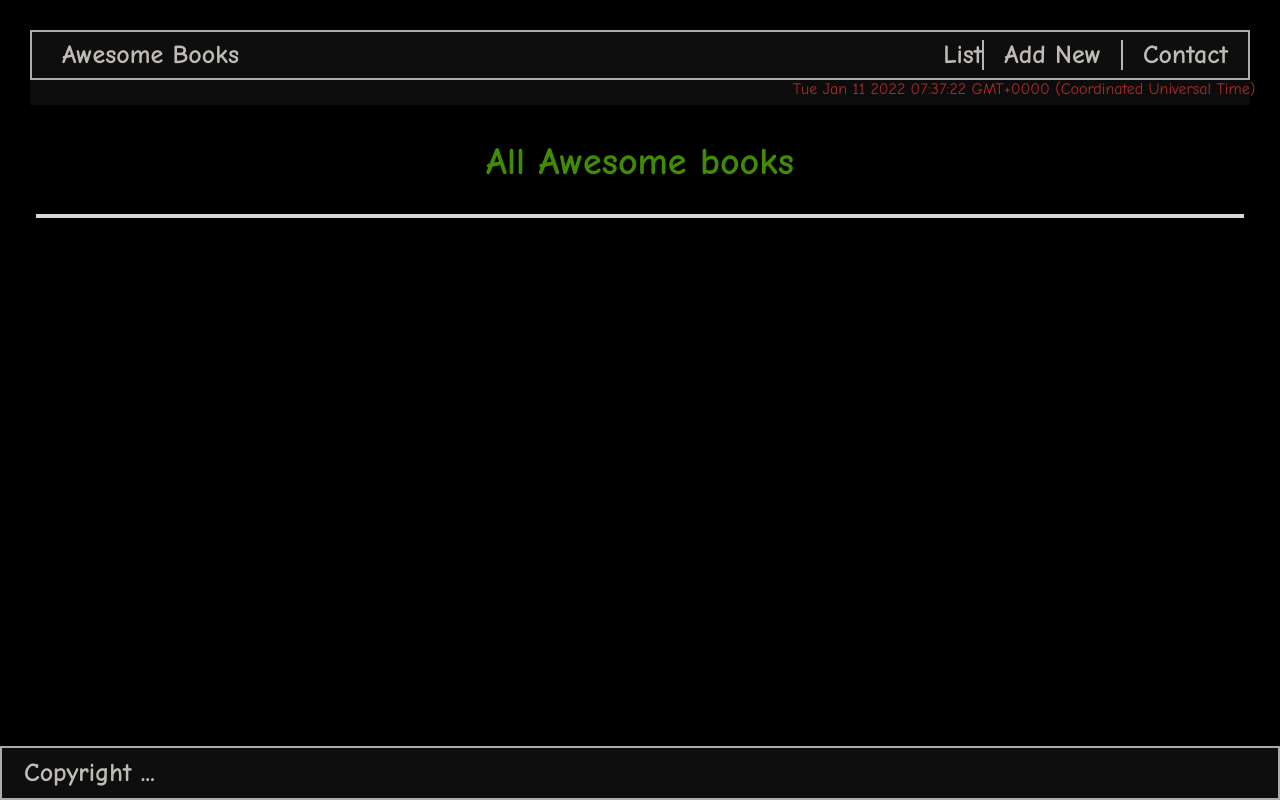
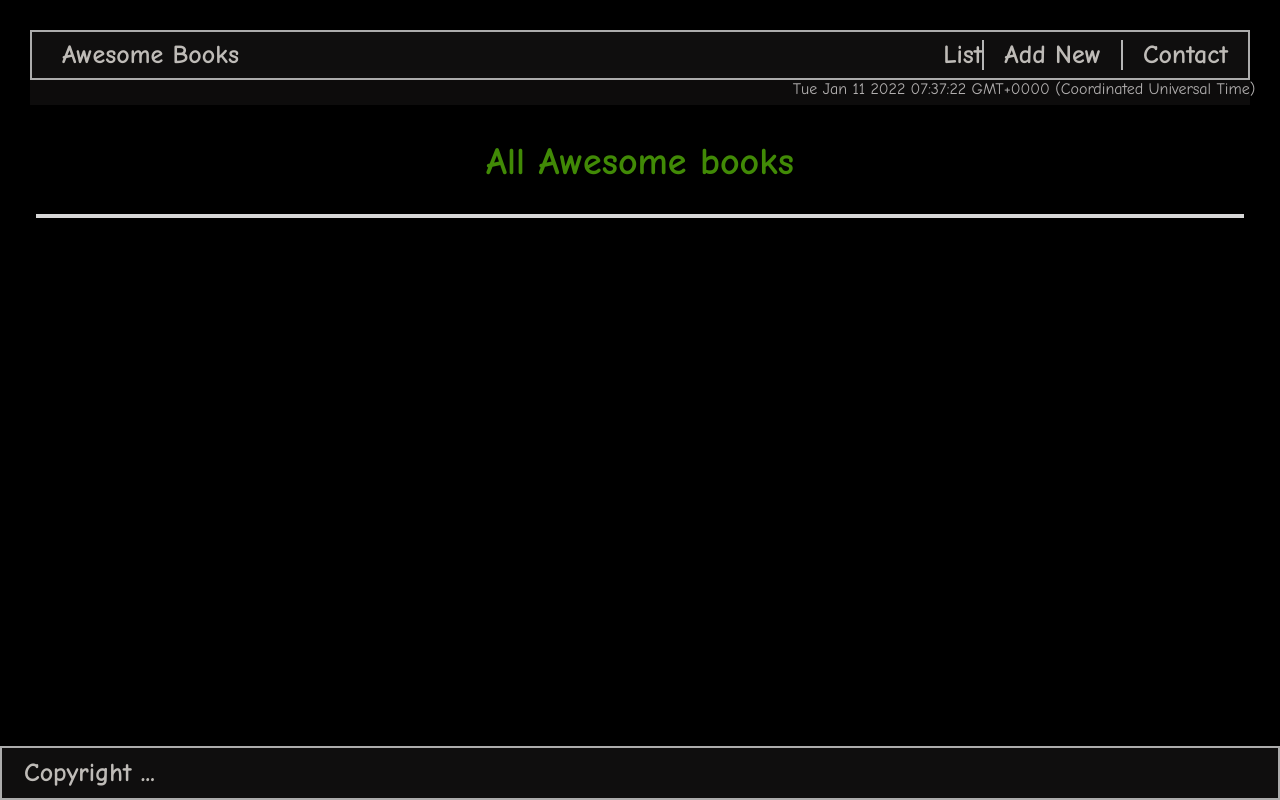
Before and after one commit to joskalenda/awesome-book-ES6, a website built with webpack: page src/index.html in a window 1280 px wide. Built offline with nearby package versions, Linux system fonts and the light colour scheme.

Commit message:
Update the readme file

```diff
--- a/src/index.css
+++ b/src/index.css
@@ -85,7 +85,7 @@ a:hover {
 
 #timer-p {
   display: block;
-  color: rgb(240, 60, 60);
+  color: rgb(248, 244, 244);
   position: fixed;
   right: -60%;
   left: 0;
```
Also changed, not shown: README.md, 1 other file.
